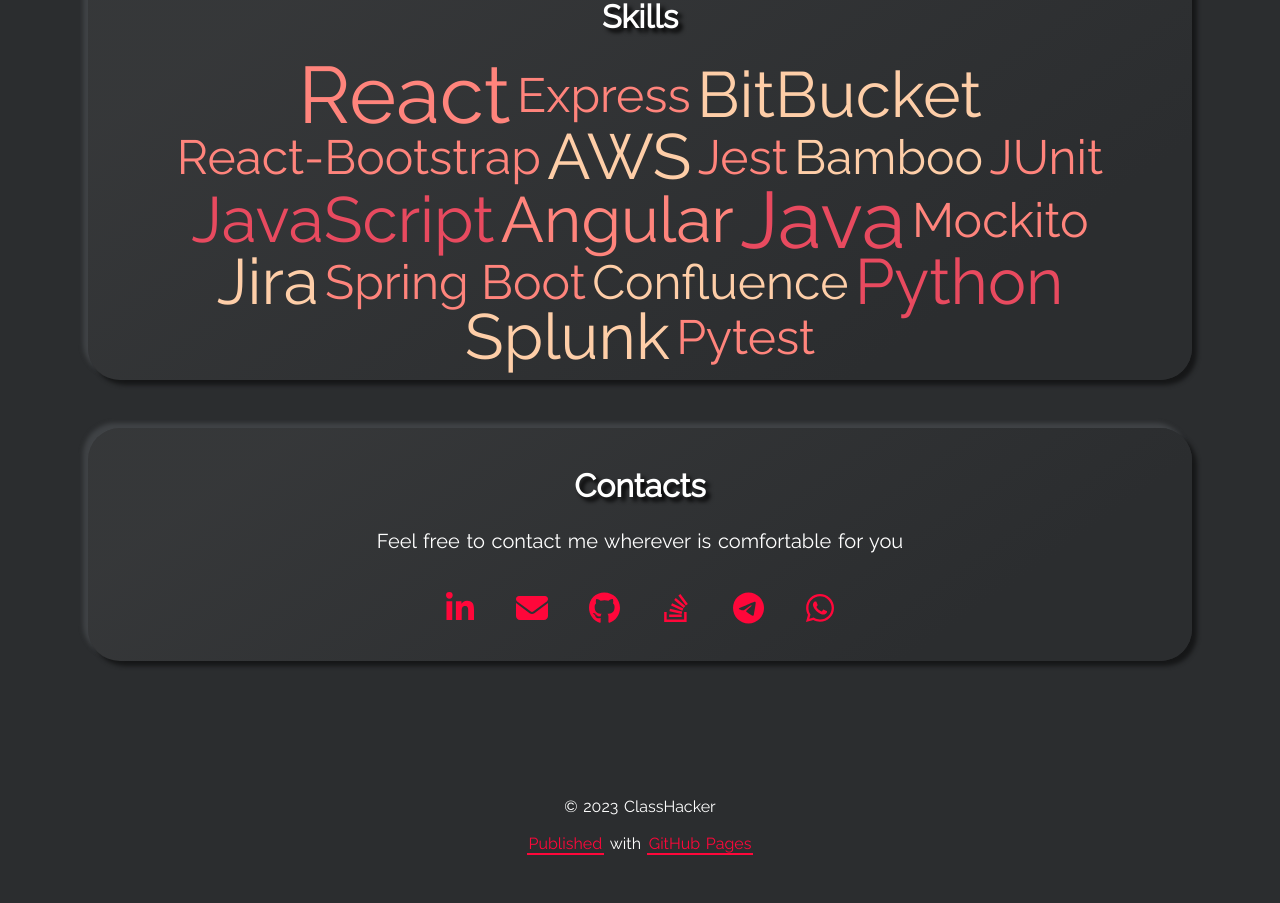
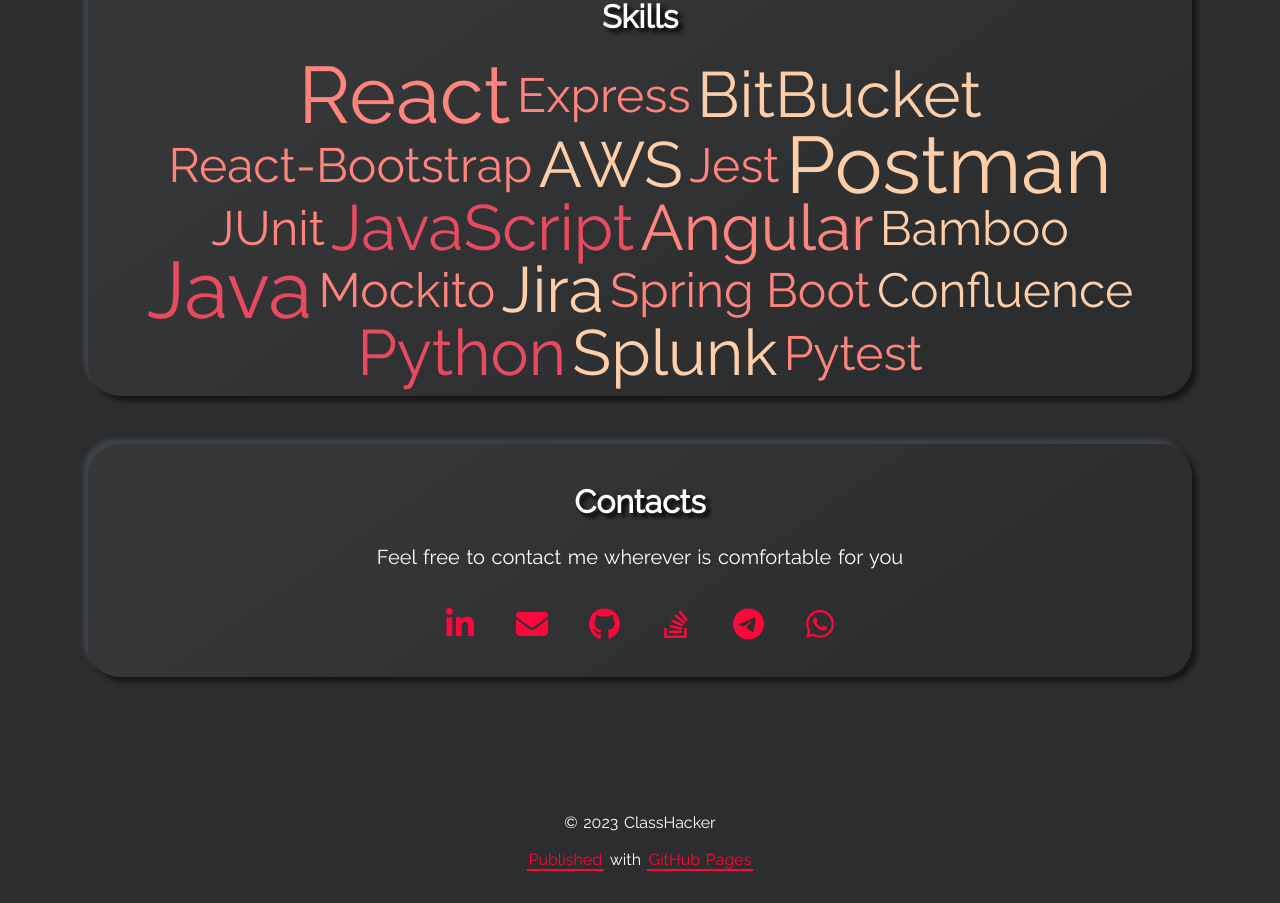
Before and after one commit to ClassHacker/classhacker.github.io, a React (Create React App) app: page / in a window 1280 px wide. Shown: the part 1900-2803 px from the top of the page. Built offline with nearby package versions, Linux system fonts and the light colour scheme; what react-animations would draw is missing.

Commit message:
Add postman as a tool

```diff
--- a/src/component/Skills.js
+++ b/src/component/Skills.js
@@ -7,10 +7,11 @@
     { name: 'React-Bootstrap', type: 'framework', weight: 3 },
     { name: 'AWS', type: 'tool', weight: 4 },
     { name: 'Jest', type: 'framework', weight: 3 },
-    { name: 'Bamboo', type: 'tool', weight: 3 },
+    { name: 'Postman', type: 'tool', weight: 5 },
     { name: 'JUnit', type: 'framework', weight: 3 },
     { name: 'JavaScript', type: 'language', weight: 4 },
     { name: 'Angular', type: 'framework', weight: 4 },
+    { name: 'Bamboo', type: 'tool', weight: 3 },
     { name: 'Java', type: 'language', weight: 5 },
     { name: 'Mockito', type: 'framework', weight: 3 },
     { name: 'Jira', type: 'tool', weight: 4 },
```
